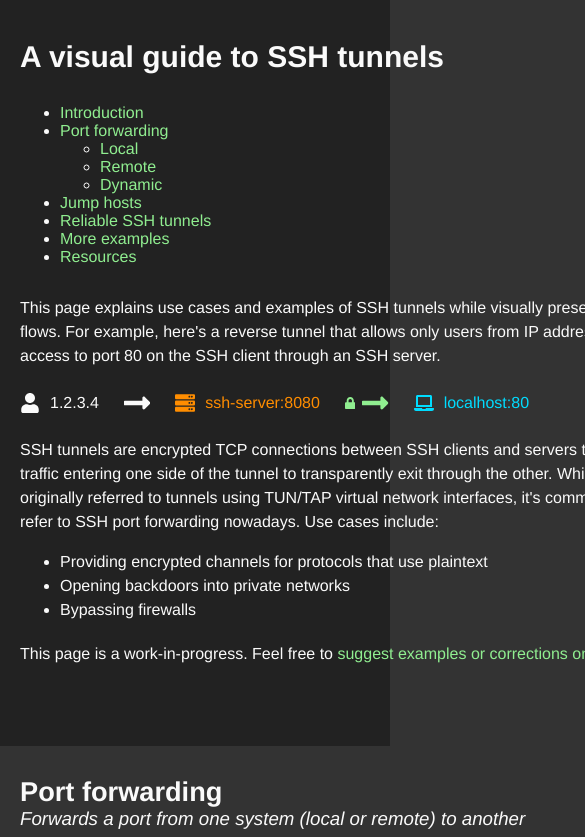
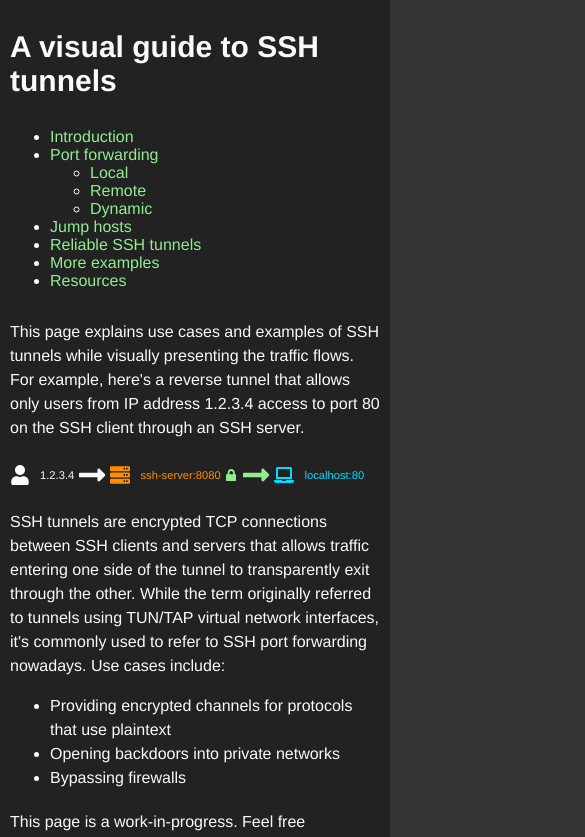
Before and after one commit to linrock/ssh-tunnels, a Vue app: page / in a window 390 px wide. Shown: the top 837 px of the page, 585 px wide, since content can reach past the window. Built offline with nearby package versions, Linux system fonts and the light colour scheme.

Commit message:
Mobile friendly UI

```diff
--- a/public/index.html
+++ b/public/index.html
@@ -3,7 +3,7 @@
   <head>
     <meta charset="utf-8">
     <meta http-equiv="X-UA-Compatible" content="IE=edge">
-    <meta name="viewport" content="width=1000">
+    <meta name="viewport" content="width=device-width,initial-scale=1">
     <link rel="icon" href="<%= BASE_URL %>favicon.ico">
     <title>Visual guide to SSH tunnels</title>
   </head>
--- a/src/App.vue
+++ b/src/App.vue
@@ -105,6 +105,22 @@
     margin 0 auto
     width 680px
 
+  @media (max-width: 768px)
+    .container
+      max-width: 100%
+      padding:0
+      margin:0
+    section
+      padding:20px 10px;
+    .diagram-right-arrow
+      margin: 0 5px
+    .annotated-icon span
+      font-size: 0.7rem
+    code
+      white-space: nowrap
+      overflow: auto
+      font-size: 0.9rem
+
   .example
     margin 30px 0 80px
 
```
